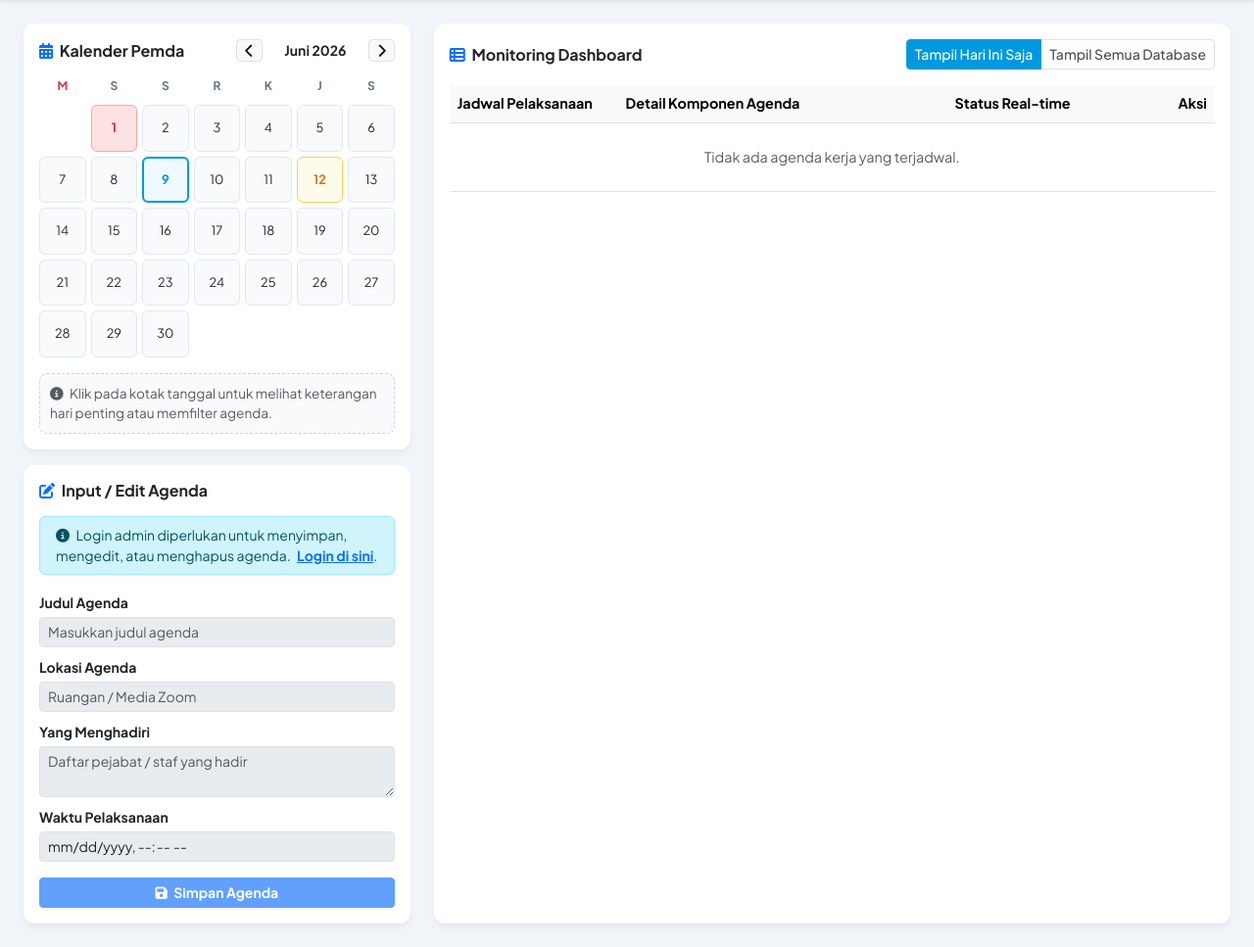
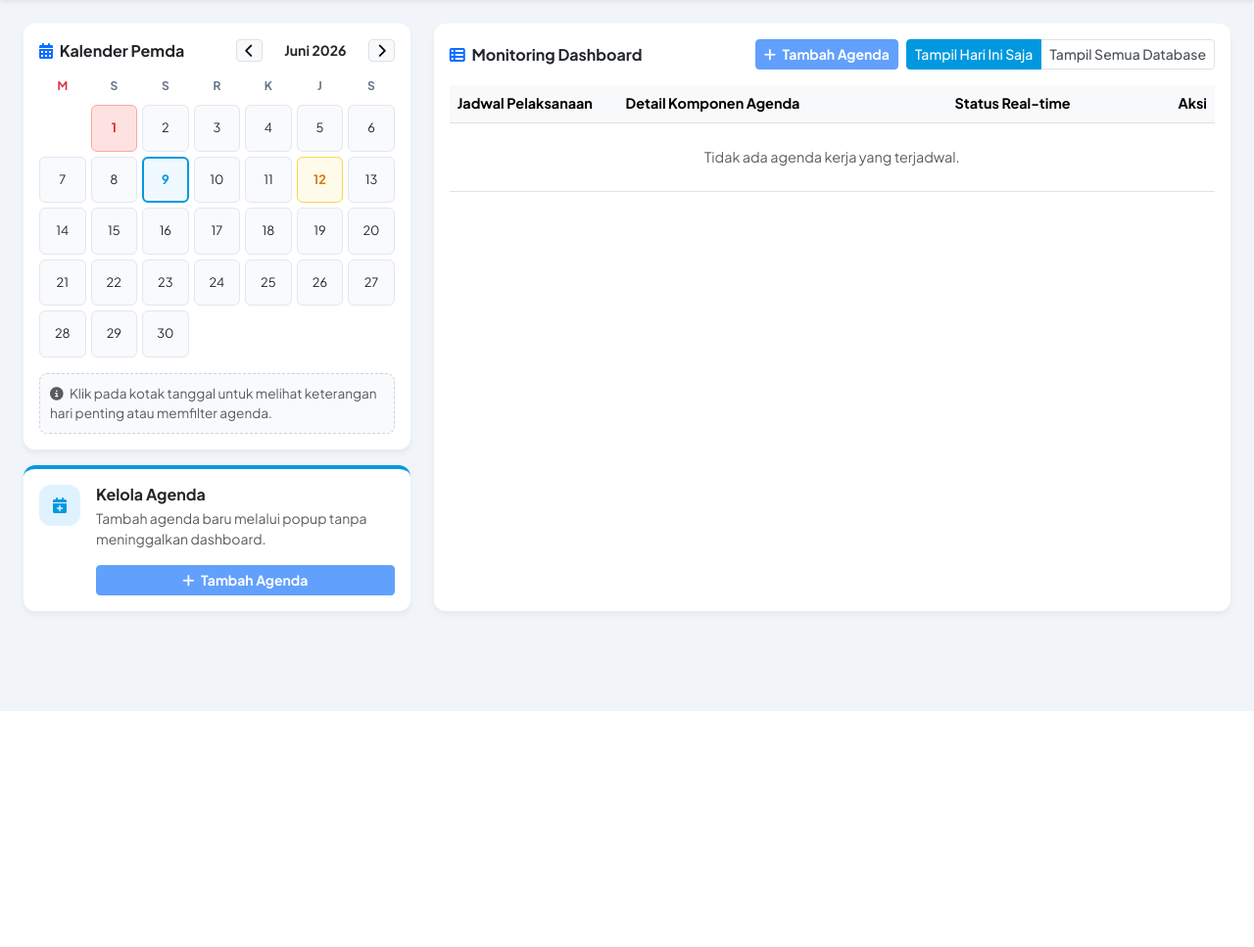
Before and after one commit to lhermawan/agenda-bpkd, a PHP site: page / in a window 1280 px wide. Shown: the part 74-1041 px from the top of the page at 98% size. After the commit the page ends 800 px from the top, so only its background shows below. Run offline with PHP 8.4, Linux system fonts and the light colour scheme; data that the repository does not hold is empty.

Commit message:
Ubah form agenda menjadi popup

```diff
--- a/assets/css/style.css
+++ b/assets/css/style.css
@@ -158,3 +158,29 @@ body {
 .login-form .form-control {
     border-color: #dbeafe;
 }
+
+.add-agenda-card {
+    border-top: 4px solid var(--bpkd-blue);
+}
+.add-agenda-icon {
+    width: 42px;
+    height: 42px;
+    flex: 0 0 42px;
+    display: inline-flex;
+    align-items: center;
+    justify-content: center;
+    border-radius: 12px;
+    color: var(--bpkd-blue);
+    background: #e0f2fe;
+}
+.agenda-modal-content {
+    border: none;
+    border-radius: 18px;
+    box-shadow: 0 20px 45px rgba(15, 23, 42, 0.18);
+}
+.agenda-modal-content .modal-header,
+.agenda-modal-content .modal-body,
+.agenda-modal-content .modal-footer {
+    padding-left: 28px;
+    padding-right: 28px;
+}
--- a/assets/js/script.js
+++ b/assets/js/script.js
@@ -93,11 +93,16 @@ function renderAuthState() {
     const loginPageBtn = document.getElementById('loginPageBtn');
     const loginNotice = document.getElementById('loginNotice');
     const agendaForm = document.getElementById('agendaForm');
+    const addAgendaButtons = document.querySelectorAll('#addAgendaSidebarBtn, #addAgendaTopBtn');
 
     adminBadge?.classList.toggle('d-none', !adminSession.loggedIn);
     logoutBtn?.classList.toggle('d-none', !adminSession.loggedIn);
     loginPageBtn?.classList.toggle('d-none', adminSession.loggedIn);
     loginNotice?.classList.toggle('d-none', adminSession.loggedIn);
+    addAgendaButtons.forEach(button => {
+        button.disabled = !adminSession.loggedIn;
+        button.title = adminSession.loggedIn ? 'Tambah agenda baru' : 'Login admin diperlukan untuk tambah agenda';
+    });
 
     if (adminName) {
         adminName.textContent = adminSession.adminName || 'Admin';
@@ -159,6 +164,7 @@ async function saveAgenda(form) {
         form.reset();
         resetAgendaForm();
         selectedDate = null;
+        hideAgendaModal();
         renderTable();
         showMessage(data.message || 'Agenda berhasil disimpan.', 'success');
     } catch (error) {
@@ -180,6 +186,30 @@ async function updateAgenda(id, payload) {
     return data;
 }
 
+function openAgendaModal(mode = 'add') {
+    if (!adminSession.loggedIn) {
+        showMessage('Silakan login sebagai admin untuk menambah agenda.', 'warning');
+        return;
+    }
+
+    if (mode !== 'edit') {
+        resetAgendaForm();
+    }
+
+    const modalEl = document.getElementById('agendaModal');
+    if (!modalEl) return;
+
+    bootstrap.Modal.getOrCreateInstance(modalEl).show();
+    document.getElementById('nama')?.focus();
+}
+
+function hideAgendaModal() {
+    const modalEl = document.getElementById('agendaModal');
+    if (!modalEl) return;
+
+    bootstrap.Modal.getInstance(modalEl)?.hide();
+}
+
 function editAgenda(id) {
     if (!adminSession.loggedIn) {
         showMessage('Silakan login sebagai admin untuk mengedit agenda.', 'warning');
@@ -195,17 +225,22 @@ function editAgenda(id) {
     document.getElementById('peserta').value = agenda.peserta;
     document.getElementById('waktu').value = agenda.waktu;
     document.getElementById('editBadge')?.classList.remove('d-none');
-    document.getElementById('cancelEditBtn')?.classList.remove('d-none');
+    document.getElementById('agendaModalTitle').innerHTML = '<i class="fa-solid fa-pen-to-square text-primary me-1"></i> Edit Agenda';
+    document.getElementById('agendaModalSubtitle').textContent = 'Perbarui detail agenda yang sudah tersimpan.';
     document.getElementById('saveAgendaBtn').innerHTML = '<i class="fa-solid fa-floppy-disk me-1"></i> Update Agenda';
-    window.scrollTo({ top: 0, behavior: 'smooth' });
+    openAgendaModal('edit');
 }
 
 function resetAgendaForm() {
     document.getElementById('agendaForm')?.reset();
     document.getElementById('editId').value = '';
     document.getElementById('editBadge')?.classList.add('d-none');
-    document.getElementById('cancelEditBtn')?.classList.add('d-none');
+    const modalTitle = document.getElementById('agendaModalTitle');
+    const modalSubtitle = document.getElementById('agendaModalSubtitle');
     const saveBtn = document.getElementById('saveAgendaBtn');
+
+    if (modalTitle) modalTitle.innerHTML = '<i class="fa-solid fa-pen-to-square text-primary me-1"></i> Tambah Agenda';
+    if (modalSubtitle) modalSubtitle.textContent = 'Isi detail agenda kerja yang akan ditampilkan pada dashboard.';
     if (saveBtn) saveBtn.innerHTML = '<i class="fa-solid fa-floppy-disk me-1"></i> Simpan Agenda';
 }
 
--- a/index.php
+++ b/index.php
@@ -65,44 +65,17 @@ start_secure_session();
                     </div>
                 </div>
 
-                <div class="card card-custom p-3" id="agendaCard">
-                    <div class="d-flex justify-content-between align-items-center mb-3">
-                        <h6 class="fw-bold mb-0"><i class="fa-solid fa-pen-to-square text-primary me-1"></i> Input / Edit Agenda</h6>
-                        <span class="badge bg-warning-subtle text-warning-emphasis d-none" id="editBadge">Mode Edit</span>
-                    </div>
-
-                    <div class="alert alert-info small py-2" id="loginNotice">
-                        <i class="fa-solid fa-circle-info me-1"></i> Login admin diperlukan untuk menyimpan, mengedit, atau menghapus agenda.
-                        <a href="login.php" class="fw-bold ms-1">Login di sini</a>.
-                    </div>
-
-                    <form id="agendaForm">
-                        <input type="hidden" id="editId">
-                        <div class="mb-2">
-                            <label class="small fw-bold mb-1" for="nama">Judul Agenda</label>
-                            <input type="text" id="nama" class="form-control form-control-sm" placeholder="Masukkan judul agenda" required>
-                        </div>
-                        <div class="mb-2">
-                            <label class="small fw-bold mb-1" for="lokasi">Lokasi Agenda</label>
-                            <input type="text" id="lokasi" class="form-control form-control-sm" placeholder="Ruangan / Media Zoom" required>
-                        </div>
-                        <div class="mb-2">
-                            <label class="small fw-bold mb-1" for="peserta">Yang Menghadiri</label>
-                            <textarea id="peserta" class="form-control form-control-sm" rows="2" placeholder="Daftar pejabat / staf yang hadir" required></textarea>
-                        </div>
-                        <div class="mb-3">
-                            <label class="small fw-bold mb-1" for="waktu">Waktu Pelaksanaan</label>
-                            <input type="datetime-local" id="waktu" class="form-control form-control-sm" required>
-                        </div>
-                        <div class="d-flex gap-2">
-                            <button type="submit" class="btn btn-primary btn-sm w-100 fw-bold shadow-sm" id="saveAgendaBtn">
-                                <i class="fa-solid fa-floppy-disk me-1"></i> Simpan Agenda
-                            </button>
-                            <button type="button" class="btn btn-light border btn-sm fw-bold d-none" id="cancelEditBtn" onclick="resetAgendaForm()">
-                                Batal
+                <div class="card card-custom p-3 add-agenda-card">
+                    <div class="d-flex align-items-start gap-3">
+                        <div class="add-agenda-icon"><i class="fa-solid fa-calendar-plus"></i></div>
+                        <div class="flex-grow-1">
+                            <h6 class="fw-bold mb-1">Kelola Agenda</h6>
+                            <p class="small text-muted mb-3">Tambah agenda baru melalui popup tanpa meninggalkan dashboard.</p>
+                            <button class="btn btn-primary btn-sm fw-bold w-100" id="addAgendaSidebarBtn" onclick="openAgendaModal('add')" type="button">
+                                <i class="fa-solid fa-plus me-1"></i> Tambah Agenda
                             </button>
                         </div>
-                    </form>
+                    </div>
                 </div>
             </div>
 
@@ -110,9 +83,14 @@ start_secure_session();
                 <div class="card card-custom p-3 h-100">
                     <div class="d-flex justify-content-between align-items-center mb-3 flex-wrap gap-2">
                         <h6 class="fw-bold mb-0"><i class="fa-solid fa-table-list text-primary me-1"></i> Monitoring Dashboard</h6>
-                        <div class="btn-group" role="group">
-                            <button class="btn btn-sm btn-toggle active" id="btnToday" onclick="filterAgenda('today')" type="button">Tampil Hari Ini Saja</button>
-                            <button class="btn btn-sm btn-toggle" id="btnAll" onclick="filterAgenda('all')" type="button">Tampil Semua Database</button>
+                        <div class="d-flex gap-2 flex-wrap justify-content-end">
+                            <button class="btn btn-sm btn-primary fw-bold" id="addAgendaTopBtn" onclick="openAgendaModal('add')" type="button">
+                                <i class="fa-solid fa-plus me-1"></i> Tambah Agenda
+                            </button>
+                            <div class="btn-group" role="group">
+                                <button class="btn btn-sm btn-toggle active" id="btnToday" onclick="filterAgenda('today')" type="button">Tampil Hari Ini Saja</button>
+                                <button class="btn btn-sm btn-toggle" id="btnAll" onclick="filterAgenda('all')" type="button">Tampil Semua Database</button>
+                            </div>
                         </div>
                     </div>
 
@@ -134,6 +112,59 @@ start_secure_session();
         </div>
     </div>
 
+    <div class="modal fade" id="agendaModal" tabindex="-1" aria-labelledby="agendaModalTitle" aria-hidden="true">
+        <div class="modal-dialog modal-dialog-centered modal-lg">
+            <div class="modal-content agenda-modal-content">
+                <div class="modal-header border-0 pb-0">
+                    <div>
+                        <h5 class="modal-title fw-bold" id="agendaModalTitle">
+                            <i class="fa-solid fa-pen-to-square text-primary me-1"></i> Tambah Agenda
+                        </h5>
+                        <p class="text-muted small mb-0" id="agendaModalSubtitle">Isi detail agenda kerja yang akan ditampilkan pada dashboard.</p>
+                    </div>
+                    <span class="badge bg-warning-subtle text-warning-emphasis d-none ms-auto me-3" id="editBadge">Mode Edit</span>
+                    <button type="button" class="btn-close" data-bs-dismiss="modal" aria-label="Tutup"></button>
+                </div>
+                <div class="modal-body pt-3">
+                    <div class="alert alert-info small py-2" id="loginNotice">
+                        <i class="fa-solid fa-circle-info me-1"></i> Login admin diperlukan untuk menyimpan, mengedit, atau menghapus agenda.
+                        <a href="login.php" class="fw-bold ms-1">Login di sini</a>.
+                    </div>
+
+                    <form id="agendaForm">
+                        <input type="hidden" id="editId">
+                        <div class="row g-3">
+                            <div class="col-md-6">
+                                <label class="small fw-bold mb-1" for="nama">Judul Agenda</label>
+                                <input type="text" id="nama" class="form-control" placeholder="Masukkan judul agenda" required>
+                            </div>
+                            <div class="col-md-6">
+                                <label class="small fw-bold mb-1" for="lokasi">Lokasi Agenda</label>
+                                <input type="text" id="lokasi" class="form-control" placeholder="Ruangan / Media Zoom" required>
+                            </div>
+                            <div class="col-12">
+                                <label class="small fw-bold mb-1" for="peserta">Yang Menghadiri</label>
+                                <textarea id="peserta" class="form-control" rows="3" placeholder="Daftar pejabat / staf yang hadir" required></textarea>
+                            </div>
+                            <div class="col-12">
+                                <label class="small fw-bold mb-1" for="waktu">Waktu Pelaksanaan</label>
+                                <input type="datetime-local" id="waktu" class="form-control" required>
+                            </div>
+                        </div>
+                    </form>
+                </div>
+                <div class="modal-footer border-0 pt-0">
+                    <button type="button" class="btn btn-light border fw-bold" id="cancelEditBtn" data-bs-dismiss="modal" onclick="resetAgendaForm()">
+                        Batal
+                    </button>
+                    <button type="submit" form="agendaForm" class="btn btn-primary fw-bold shadow-sm" id="saveAgendaBtn">
+                        <i class="fa-solid fa-floppy-disk me-1"></i> Simpan Agenda
+                    </button>
+                </div>
+            </div>
+        </div>
+    </div>
+
     <script>
         window.APP_SESSION = {
             loggedIn: <?= json_encode(is_admin_logged_in()) ?>,
```
